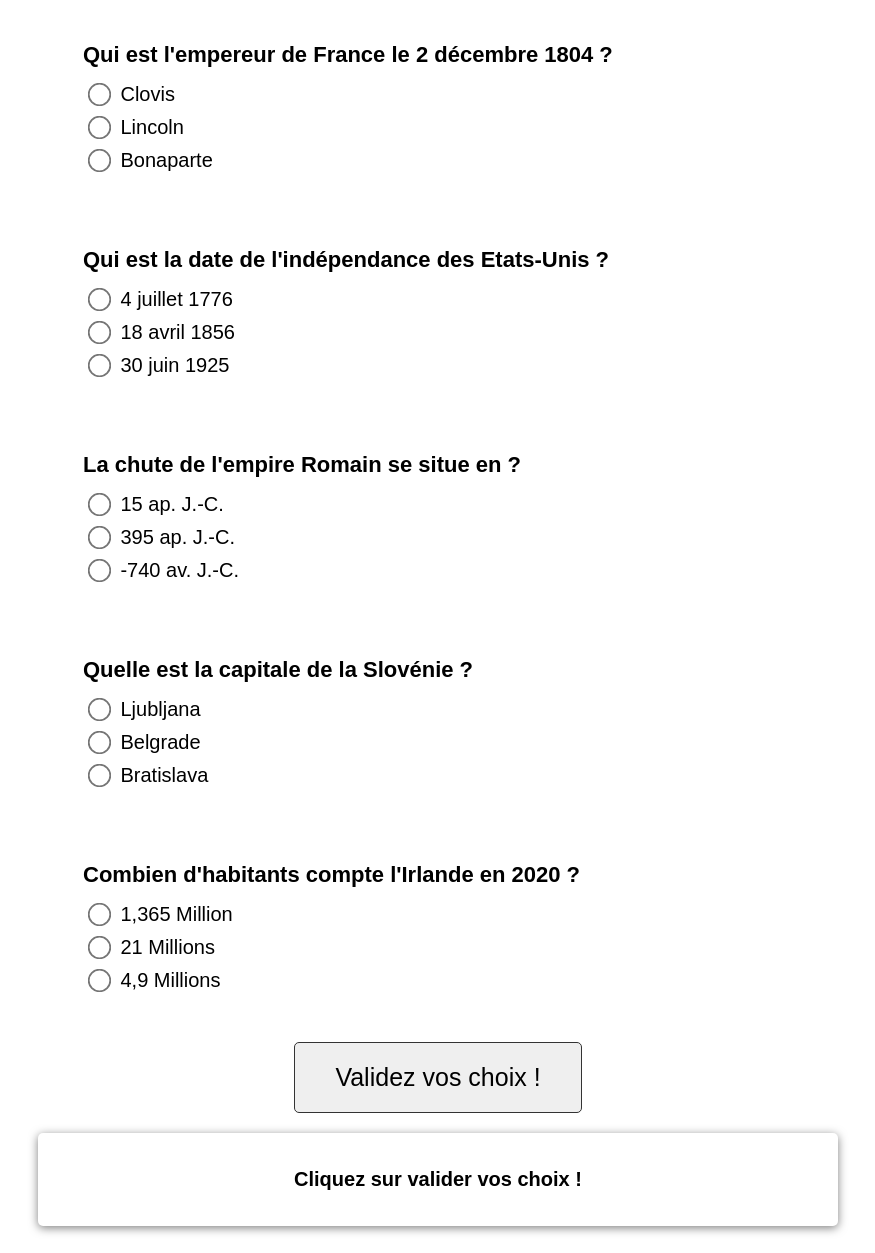
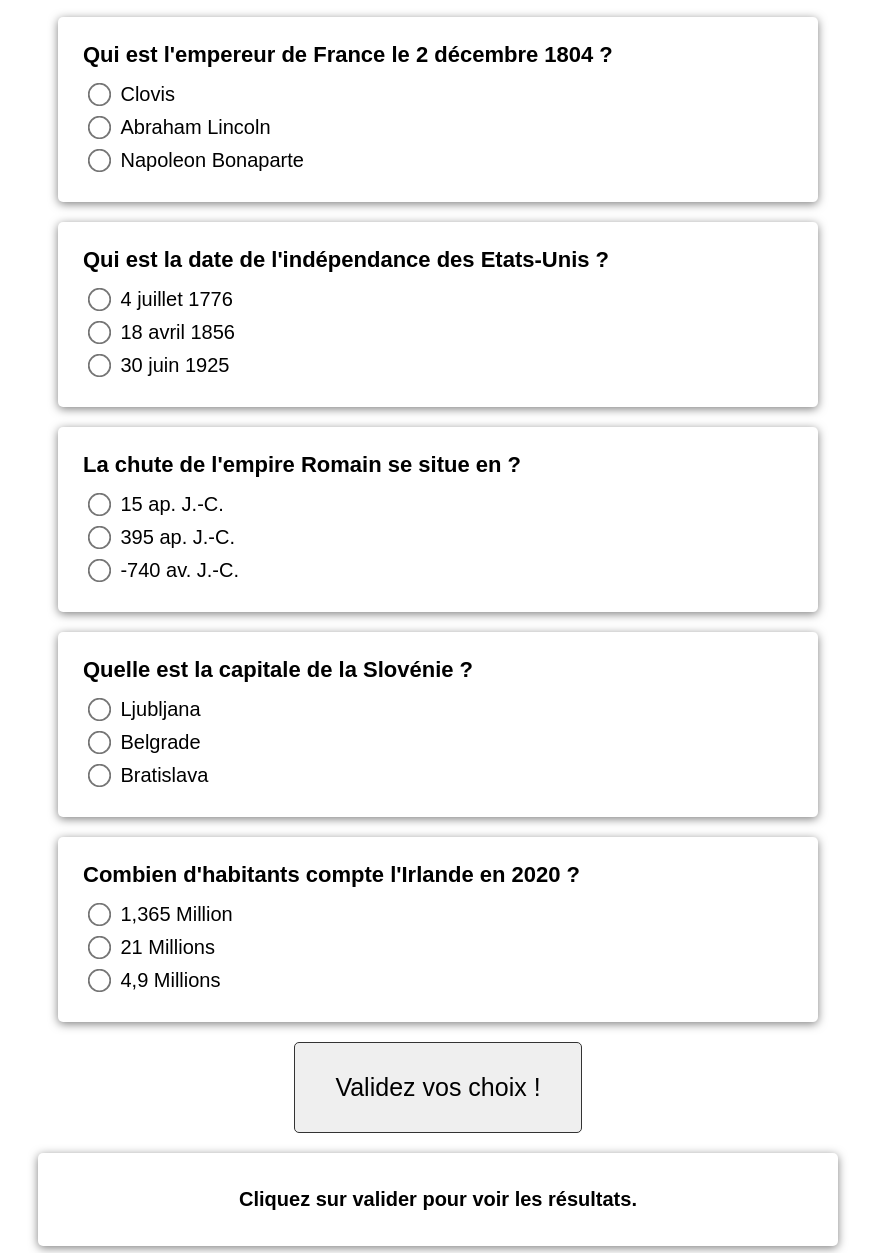
Before and after one commit to bilal-dallali/Quizz, a plain HTML site: page index.html in a window 1280 px wide. Shown: the part 111-1364 px from the top of the page, without its empty margins (202-1077 px from the left). Drawn offline with Linux system fonts and the light colour scheme; a script that the page names is missing.

Commit message:
fixing errors

```diff
--- a/index.html
+++ b/index.html
@@ -11,7 +11,7 @@
     <link href="https://fonts.googleapis.com/css2?family=Russo+One&display=swap" rel="stylesheet">
 </head>
 <body>
-    <h1>Quizz Culture générale</h1>
+    <h1>Quizz Culture générale !</h1>
 
     <div class="container-global">
 
@@ -27,12 +27,12 @@
 
                 <div>
                     <input type="radio" id="Lincoln" name="ql" value="b">
-                    <label for="Lincoln">Lincoln</label>
+                    <label for="Lincoln">Abraham Lincoln</label>
                 </div>
 
                 <div>
                     <input type="radio" id="Bonaparte" name="ql" value="c">
-                    <label for="Bonaparte">Bonaparte</label>
+                    <label for="Bonaparte">Napoleon Bonaparte</label>
                 </div>
             </div>
 
@@ -114,7 +114,7 @@
         </form>
 
         <div class="resultats">
-            <h2>Cliquez sur valider vos choix !</h2>
+            <h2>Cliquez sur valider pour voir les résultats.</h2>
             <p class="aide"></p>
             <p class="note"></p>
         </div>
--- a/style.css
+++ b/style.css
@@ -22,6 +22,7 @@ h1
     width: 70%;
     max-width: 800px;
     margin: 0 auto;
+    height: auto;
     /*background: pink;*/
 }
 .question-block
@@ -29,7 +30,7 @@ h1
     padding: 15px 25px 25px;
     margin: 20px;
     border-radius: 5px;
-    box-shadow: 0 2px 10 px rgba(0,0,0,0.5);
+    box-shadow: 0 2px 10px rgba(0,0,0,0.5);
 }
 
 .question-block h4
@@ -79,7 +80,7 @@ form button
     border-radius: 5px;
     display: block;
     margin: 20px auto;
-    padding: 20px 40px;
+    padding: 30px 40px;
     cursor: pointer;
     font-size: 25px;
     transition: background-color 0.2s ease-in-out;
```
